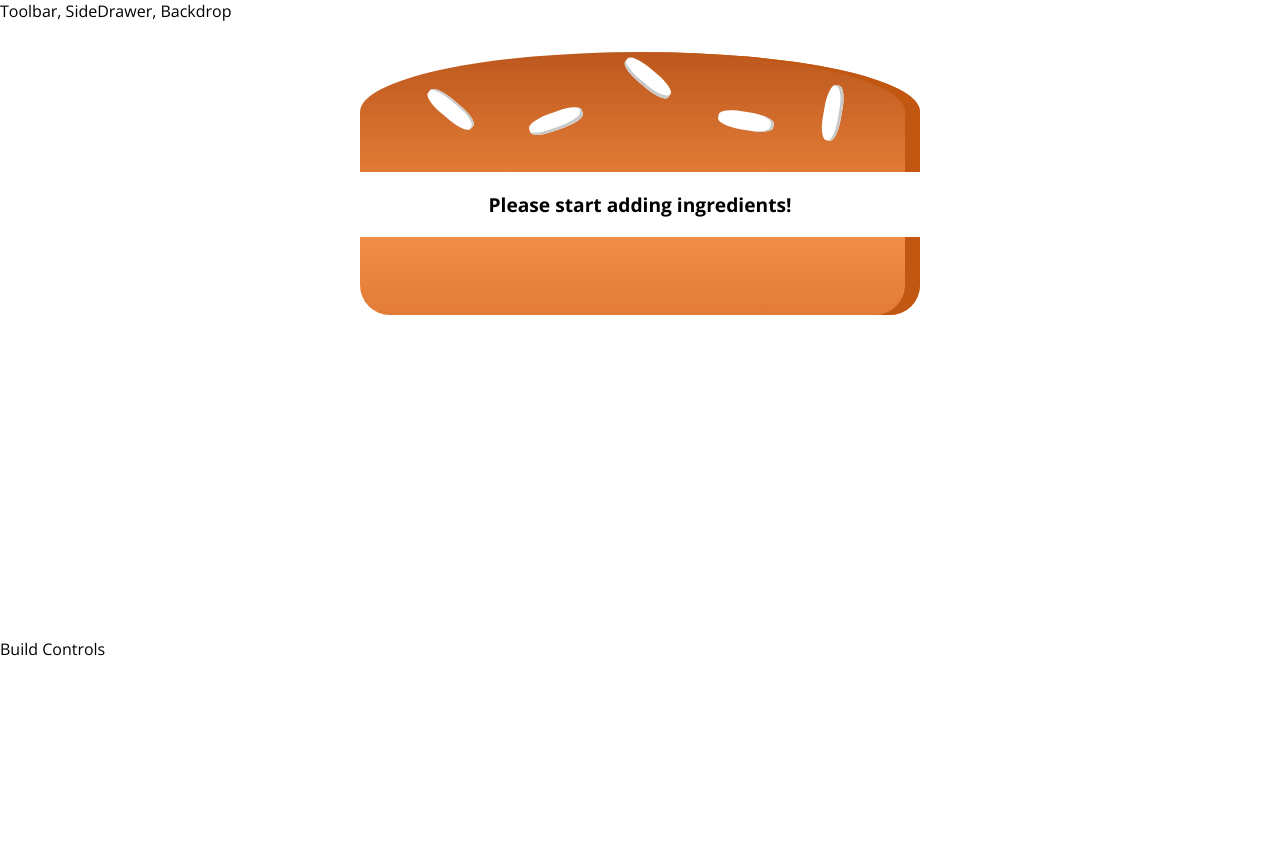
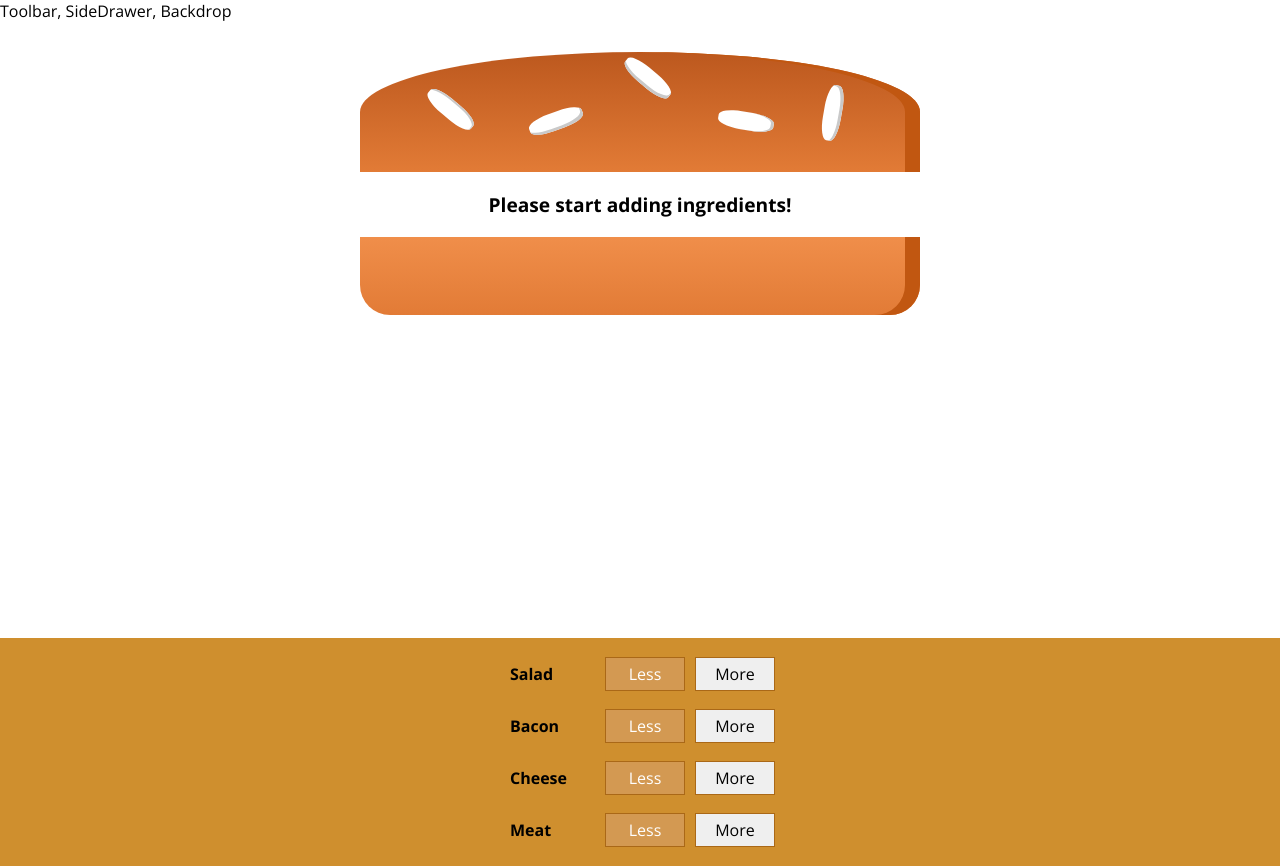
Before and after one commit to freeWillee/burger-builder, a React (Create React App) app: page / in a window 1280 px wide. Before the commit the page ends 800 px from the top, so only its background shows below. Built offline with nearby package versions, Linux system fonts and the light colour scheme.

Commit message:
make controls secions

```diff
--- a/src/components/Burger/BuildControls/BuildControl/BuildControl.js
+++ b/src/components/Burger/BuildControls/BuildControl/BuildControl.js
@@ -1,5 +1,5 @@
 import React from 'react';
-import classes from '*.module.css';
+import classes from './BuildControl.module.css';
 
 const buildControl = (props) => (
     <div className={classes.BuildControl}>
--- a/src/components/Burger/BuildControls/BuildControls.js
+++ b/src/components/Burger/BuildControls/BuildControls.js
@@ -1,9 +1,21 @@
 import React from 'react';
 
-const buildControls = (props) => {
-    <div>
+import classes from './BuildControls.module.css';
+import BuildControl from './BuildControl/BuildControl';
 
+const controls = [
+    { label: 'Salad', type: 'salad'},
+    { label: 'Bacon', type: 'bacon'},
+    { label: 'Cheese', type: 'cheese'},
+    { label: 'Meat', type: 'meat'},
+];
+
+const buildControls = (props) => (
+    <div className={classes.BuildControls}>
+        {controls.map(ctrl => (
+            <BuildControl key={ctrl.label} label={ctrl.label} />
+        ))}
     </div>
-}
+)
 
 export default buildControls;
--- a/src/containers/BurgerBuilder/BurgerBuilder.js
+++ b/src/containers/BurgerBuilder/BurgerBuilder.js
@@ -1,6 +1,7 @@
 import React, {Component} from 'react';
 import Aux from '../../hoc/Aux'
 import Burger from '../../components/Burger/Burger'
+import BuildControls from '../../components/Burger/BuildControls/BuildControls'
 
 class BurgerBuilder extends Component {
     state = {
@@ -16,7 +17,7 @@
         return (
             <Aux>
                 <Burger ingredients={this.state.ingredients} />
-                <div>Build Controls</div>
+                <BuildControls />
             </Aux>
         );
     }
```
